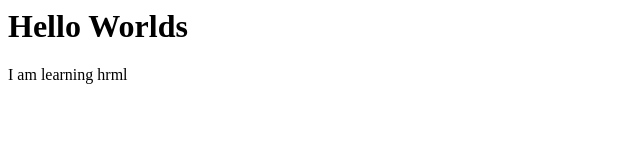
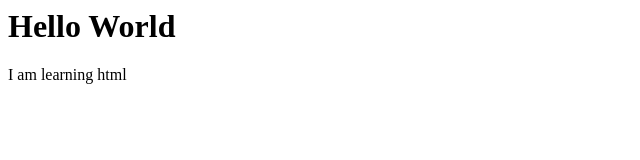
Before and after one commit to EdvinsZ/Hello_World, a plain HTML site: page about.html in a window 1280 px wide. Shown: the full height of the page, 0-640 px from the left. Drawn offline with Linux system fonts and the light colour scheme.

Commit message:
Update about.html

```diff
--- a/about.html
+++ b/about.html
@@ -2,7 +2,7 @@
 <head>
 </head>
 <body>
-<h1>Hello Worlds</h1>
-<p> I am learning hrml</p>
+<h1>Hello World</h1>
+<p> I am learning html</p>
 </body>
 </html>
```
